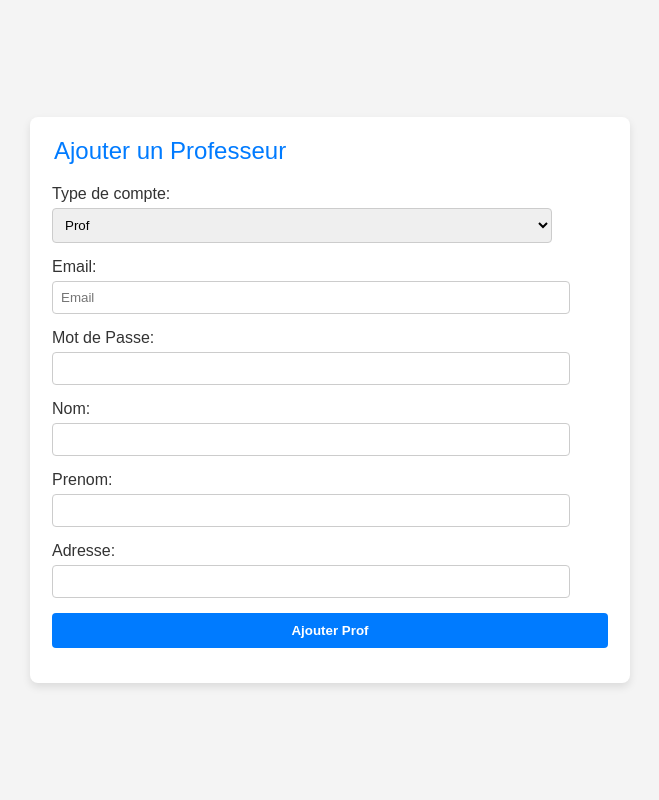
After one commit to MedBens02/Web_proj, a PHP site: page /pages/admin/registerProf.php in a window 1280 px wide. The commit adds this page. Shown: the whole page, without its empty margins (310-969 px from the left). Run offline with PHP 8.4, Linux system fonts and the light colour scheme; the visitor is signed in with stand-in values (Sample User, id 1).

Commit message:
Admin can add and delete profs and students

```diff
--- a/pages/admin/dashboardAdmin.php
+++ b/pages/admin/dashboardAdmin.php
@@ -22,13 +22,13 @@ if (!isset($_SESSION['logged']) || $_SESSION['role'] !== 'admin') {
 
         <div class="data-section">
             <h2>List des Étudiants</h2>
-            <button class="buttonAdd">Ajouter etudiant</button>
+            <button class="buttonAdd" onclick="window.location.href='registerEtudiant.php';">Ajouter etudiant</button>
             <div id="students"></div>
         </div>
 
         <div class="data-section">
             <h2>List des Professeurs</h2>
-            <button class="buttonAdd">Ajouter Prof</button>
+            <button class="buttonAdd" onclick="window.location.href='registerProf.php';">Ajouter Prof</button>
             <div id="profs"></div>
         </div>
 
--- /dev/null
+++ b/pages/admin/registerProf.php
@@ -0,0 +1,76 @@
+<?php
+
+session_start();
+
+if (!isset($_SESSION['logged']) || $_SESSION['role'] !== 'admin') {
+    // Redirect them to login page or show an error
+    header('Location: ../login.php');
+    exit;
+}
+?>
+
+<!doctype html>
+<html lang="en">
+<head>
+    <meta charset="utf-8">
+    <link rel="stylesheet" type="text/css" href="../style.css" />
+    <title>Plateforme Scolarité</title>
+</head>
+<body>
+    <div class="wrapper">
+        <section class="login-container">
+            <form id="registerForm" class="login-form" novalidate>
+                <fieldset class="login-fieldset">
+                    <legend class="form-title">Ajouter un Professeur</legend>
+
+                    <input type="hidden" id="userRole" value="<?php echo $_SESSION['role']; ?>">
+
+                    <div id="failed" class="error-alert" hidden></div>
+
+                    <div class="form-group">
+                        <label for="userType">Type de compte:</label>
+                        <select id="userType" name="userType" class="form-input">
+                            <option value="prof">Prof</option>
+                        </select>
+                    </div>
+
+                    <div class="form-group">
+                        <label for="identifiant">Email:</label>
+                        <input id="identifiant" type="email" name="identifiant" class="form-input" placeholder="Email" required>
+                        <small id="loginError" class="error-message" hidden></small>
+                    </div>
+
+                    <div class="form-group">
+                        <label for="mdp">Mot de Passe:</label>
+                        <input id="mdp" type="password" name="mdp" class="form-input" required>
+                        <small id="mdpError" class="error-message" hidden></small>
+                    </div>
+
+                    <div class="form-group">
+                        <label for="name">Nom:</label>
+                        <input id="name" type="text" name="name" class="form-input" required>
+                        <small id="NameFieldError" class="error-message" hidden></small>
+                    </div>
+
+                    <div class="form-group">
+                        <label for="surname">Prenom:</label>
+                        <input id="surname" type="text" name="surname" class="form-input" required>
+                        <small id="surnameError" class="error-message" hidden></small>
+                    </div>
+
+                    <div class="form-group">
+                        <label for="address">Adresse:</label>
+                        <input id="address" type="text" name="address" class="form-input" required>
+                        <small id="addressError" class="error-message" hidden></small>
+                    </div>
+
+                    <div class="form-group">
+                        <button type="submit" class="submit-btn">Ajouter Prof</button>
+                    </div>
+                </fieldset>
+            </form>
+        </section>
+    </div>
+    <script src="../../scripts/register.js" type="module"></script>
+</body>
+</html>
--- a/pages/register.php
+++ b/pages/register.php
@@ -3,7 +3,6 @@
 <head>
     <meta charset="utf-8">
     <link rel="stylesheet" type="text/css" href="./style.css" />
-    <link rel="icon" href="./assets/favicon.ico" type="image/x-icon">
     <title>Plateforme Scolarité</title>
 </head>
 <body>
--- a/pages/style.css
+++ b/pages/style.css
@@ -61,6 +61,7 @@ body {
 }
 
 .submit-btn {
+    font-weight: 800;
     width: 100%;
     padding: 10px;
     background-color: #007bff;
--- a/scripts/register.js
+++ b/scripts/register.js
@@ -113,7 +113,7 @@ function sendXHR() {
     const xhr = getXhr();       //get the xhr response using
     xhr.open(
       /* Method:       */ "POST",
-      /* target URL :  */ "../controllers/registerController.php",
+      /* target URL :  */ window.location.origin + "/proj/controllers/registerController.php",
       /* Async flag :  */ true
     );
     xhr.onreadystatechange = function () {
@@ -128,12 +128,21 @@ function sendXHR() {
 
 function handleResponse(response) {
     const errorMsg = document.getElementById("failed");
+    const userRole = document.getElementById("userRole").value; // Get the role from the hidden input
     if (response === "okEtudiant") {
         console.log("Etudiant added");
-        window.location.href = "../pages/login.php";
+        if (userRole === "admin") {
+            window.location.href = "../../pages/admin/dashboardAdmin.php"; // Redirect to admin dashboard if admin
+        } else {
+            window.location.href = "../pages/login.php"; // Redirect to login page for others
+        }
     } else if (response === "okProf") {
         console.log("Prof added");
-        window.location.href = "../pages/login.php";
+        if (userRole === "admin") {
+            window.location.href = "../../pages/admin/dashboardAdmin.php"; // Redirect to admin dashboard if admin
+        } else {
+            window.location.href = "../pages/login.php"; // Redirect to login page for others
+        }
     } else if (response === "errorEmail") {
         errorMsg.textContent = "Email existe";
         errorMsg.hidden = false;
```
Also changed, not shown: pages/admin/registerEtudiant.php (added, +76 -0 lines).
